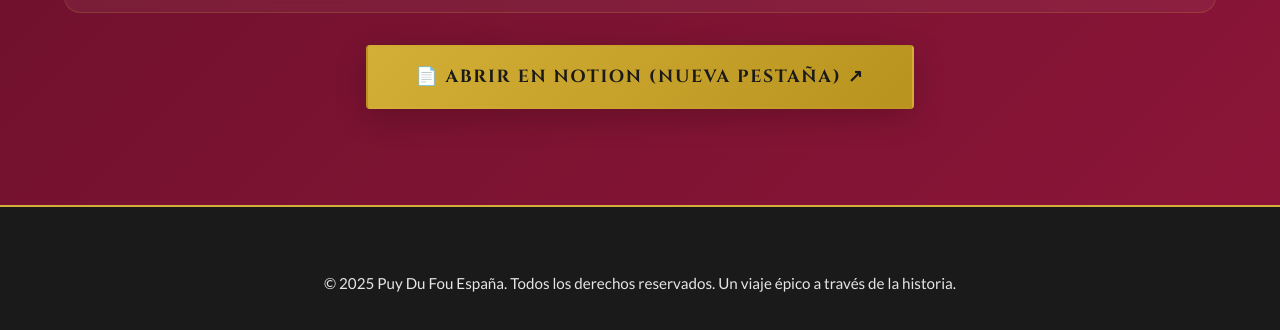
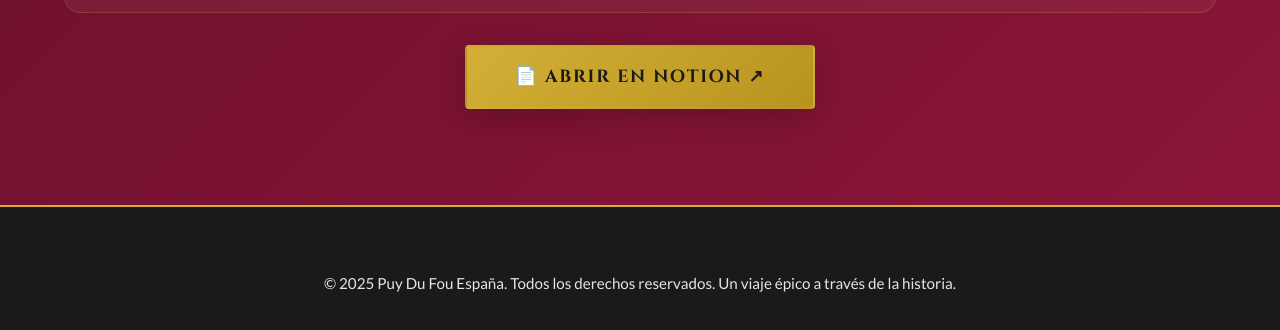
Before and after one commit to jaraxherrero/puydufou, a plain HTML site: page index.html in a window 1280 px wide. Shown: the part 3437-3767 px from the top of the page. Drawn offline with nearby package versions, Linux system fonts and the light colour scheme.

Commit message:
Simplificar texto del botón de Notion

```diff
--- a/index.html
+++ b/index.html
@@ -149,7 +149,7 @@
                 <a href="https://marshy-aardvark-2d2.notion.site/Documentaci-n-T-cnica-Puy-dou-Fou-29b912398ae08115a160c9b7af2ea932"
                     target="_blank" class="hero-cta"
                     style="display: inline-block; background: linear-gradient(135deg, var(--color-secondary), var(--color-secondary-dark));">
-                    📄 Abrir en Notion (nueva pestaña) ↗
+                    📄 Abrir en Notion ↗
                 </a>
             </div>
 
```
